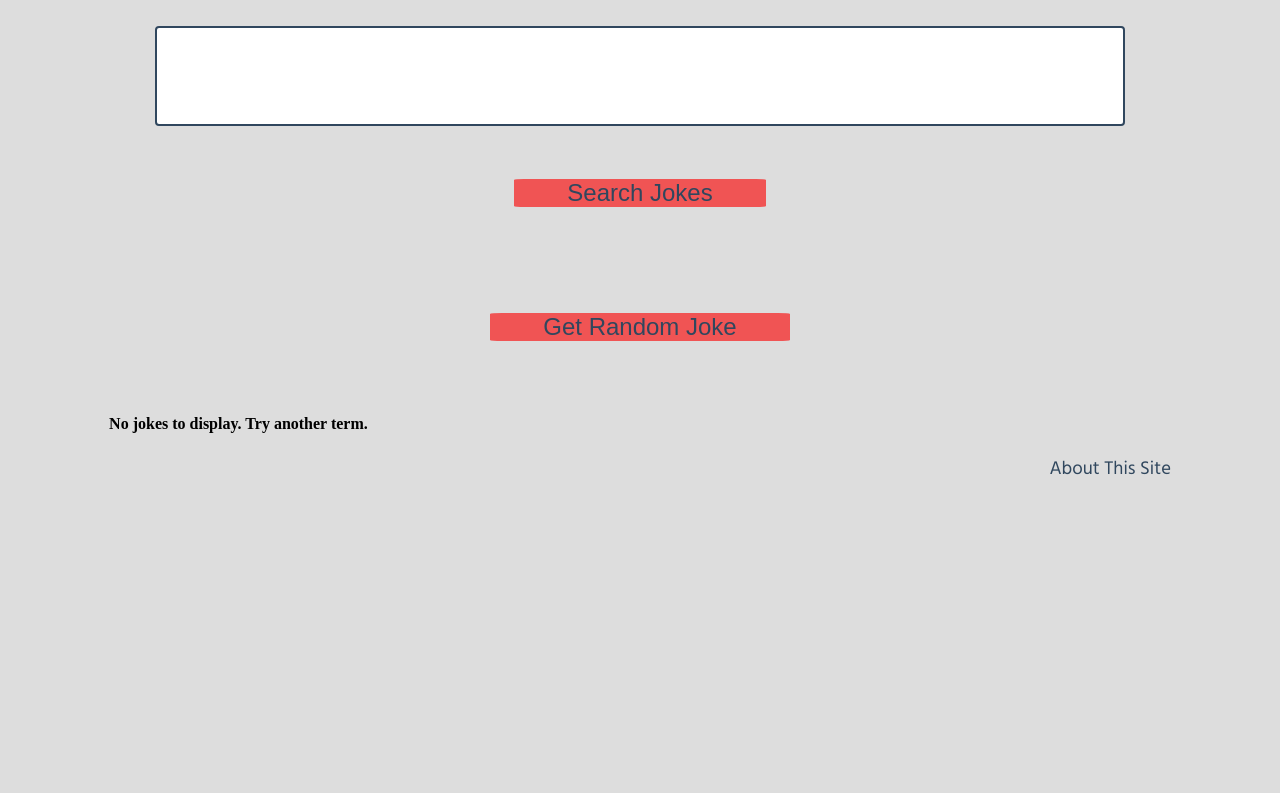
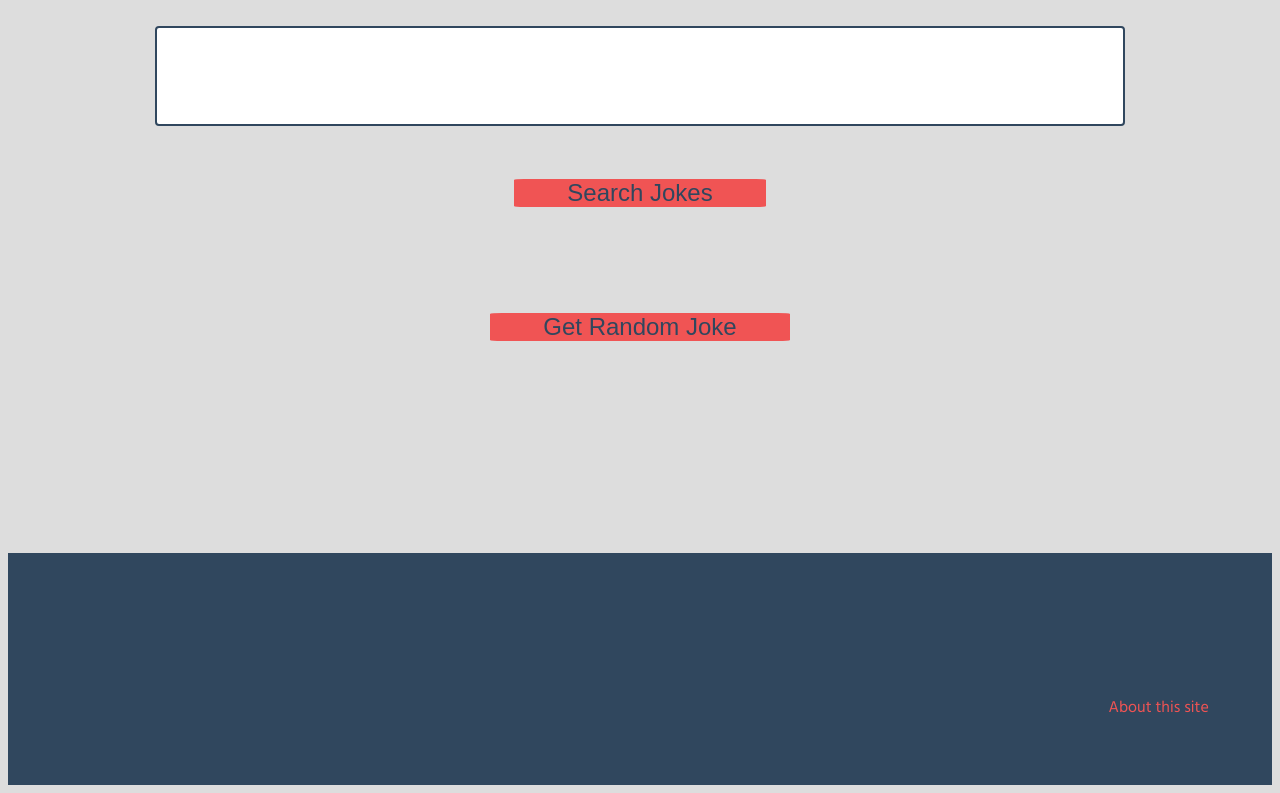
Before and after one commit to SamanthaSolomon/Get-A-Dad-Joke, a React (Create React App) app: page /joke in a window 1280 px wide. Shown: the part 950-1743 px from the top of the page. Before the commit the page ends 1442 px from the top, so only its background shows below. Built offline with nearby package versions, Linux system fonts and the light colour scheme; a web font is replaced by a local one.

Commit message:
styled joke component

```diff
--- a/src/App.css
+++ b/src/App.css
@@ -13,6 +13,10 @@
 .app__background{
   background-color: var(--bg-color);
   padding: 8% 8% 0
+}
+
+.app__footer{
+  background-color: var(--primary-color);
 }
 
 a{
@@ -53,16 +57,21 @@ a{
 
 /* Footer Component */
 
+.footer{
+  padding: 10% 5% 5% 0%
+}
+
 .footer__nav{
   font-family: var(--para-font);
-  color: var(--primary-color);
+  color: var(--link-color);
   text-align: right;
   margin-bottom: 0;
   font-weight: lighter;
+  font-size: 1rem;
 }
 
 .footer__nav:hover{
-  color: var(--link-color);
+  color: var(--bg-color);
 }
 
 /* Form Component */
@@ -116,7 +125,7 @@ a{
   font-family: var(--header-font);
   color: var(--primary-color);
   padding: 0% 5%;
-  margin: 5% 0 5% 0;
+  margin: 5% 0 10% 0;
   border-radius: 4%;
 }
 
@@ -125,3 +134,29 @@ a{
   color: var(--link-color);
   cursor: pointer;
 }
+
+/* Joke Component */
+.joke{
+  margin-bottom: 10%;
+}
+
+.joke__searched{
+  list-style-type: none;
+  margin: 0;
+  padding: 0;
+}
+
+.joke__searched--li{
+  font-family: var(--para-font);
+  color: var(--para-font);
+  font-size: 1rem;
+  padding-bottom: 7%;
+}
+
+.joke__random{
+  font-family: var(--para-font);
+  color: var(--para-font);
+  font-size: 1rem;
+  margin-top: 0;
+  padding-top: 0;
+}
--- a/src/App.js
+++ b/src/App.js
@@ -15,6 +15,7 @@ import Main from "./Pages/Main"
 function App(props) {
 
   return (
+    <div className="app">
       <div className="app__background">
         <Header />
         <Switch>
@@ -25,7 +26,10 @@ function App(props) {
                   return <Main {...renderProps}/>
                   }}/>
         </Switch>
+      </div>
+      <div className="app__footer">
         <Footer />
+      </div>
     </div>
   );
 }
--- a/src/Components/Footer.js
+++ b/src/Components/Footer.js
@@ -5,7 +5,7 @@ const Footer = () => {
     return(
         <div className="footer">
             <Link to="/About">
-                <h3 className="footer__nav">About This Site</h3>
+                <h3 className="footer__nav">About this site</h3>
             </Link>
         </div>
     )
--- a/src/Pages/Joke.js
+++ b/src/Pages/Joke.js
@@ -5,9 +5,9 @@ const Joke = (props) => {
     const loaded = () => {
         return (
             <div>
-                <ul>
+                <ul className="joke__searched">
                     {props.searchJoke.results.map((jokes) => {
-                            return <li key={jokes.id}>{jokes.joke}</li>
+                            return <li className="joke__searched--li"key={jokes.id}>{jokes.joke}</li>
                     }
                     )}
                 </ul>
@@ -17,21 +17,22 @@ const Joke = (props) => {
 
     const loading = () => {
         return(
-            <h4>No jokes to display. Try another term.</h4>
+            <div></div>
         )
     }
 
     //terinary operator displaying loaded or loading functions if the searchJoke state includes an array of 1 or more
     const list = props?.searchJoke?.results?.length > 0 ? loaded() : loading()
     //terinary operator displaying element if the randomJoke state includes an object
-    const random = props?.randomJoke ? <h4>{props.randomJoke.joke}</h4> : null
+    const random = props?.randomJoke ?
+                    <p className="joke__random">{props.randomJoke.joke}</p> : null
 
 
     return (
-        <>
+        <div className="joke">
             {list}
             {random}
-        </>)
+        </div>)
 
 }
 
```
Also changed, not shown: 1 other file (tests, documents, lock files or other folders). Lines whose indentation alone changed are shown as unchanged.
